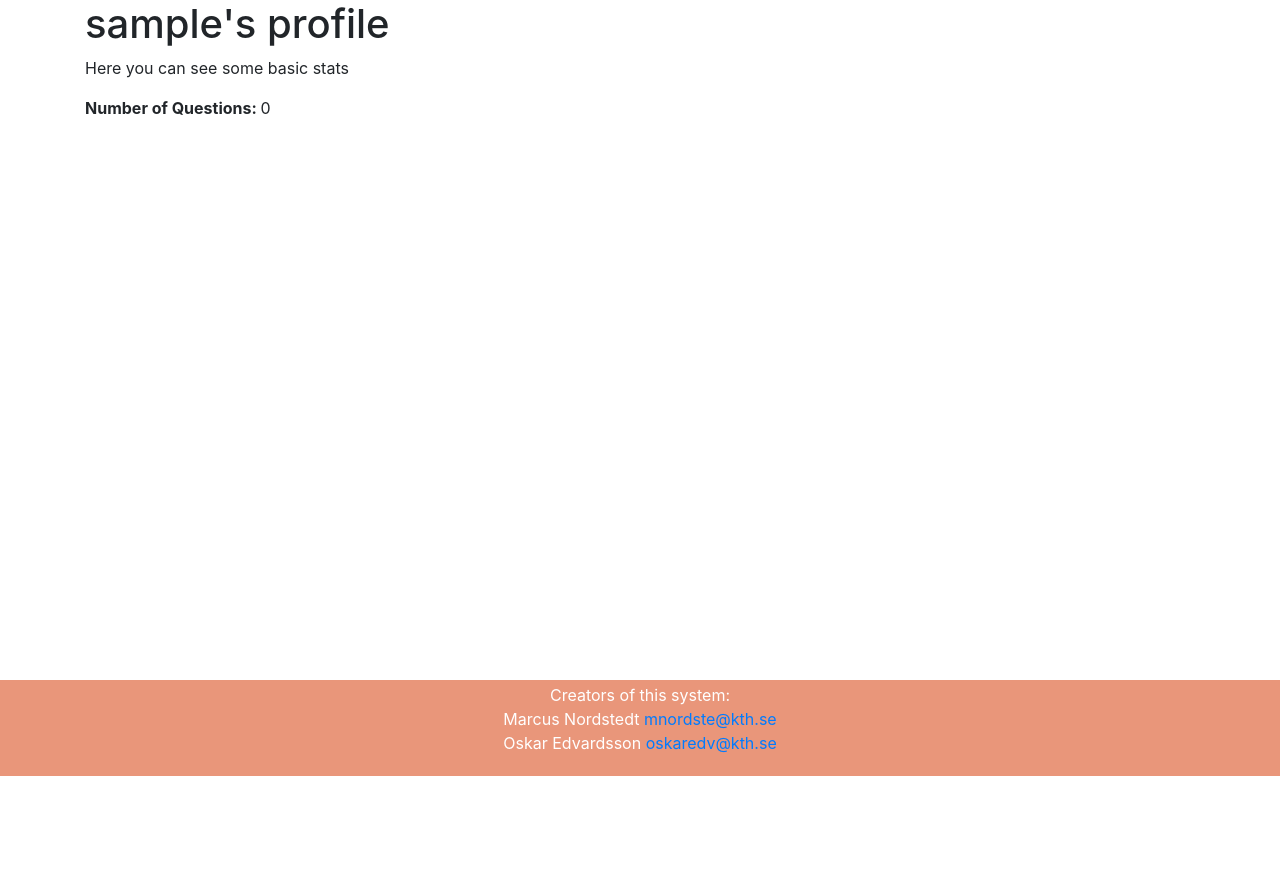
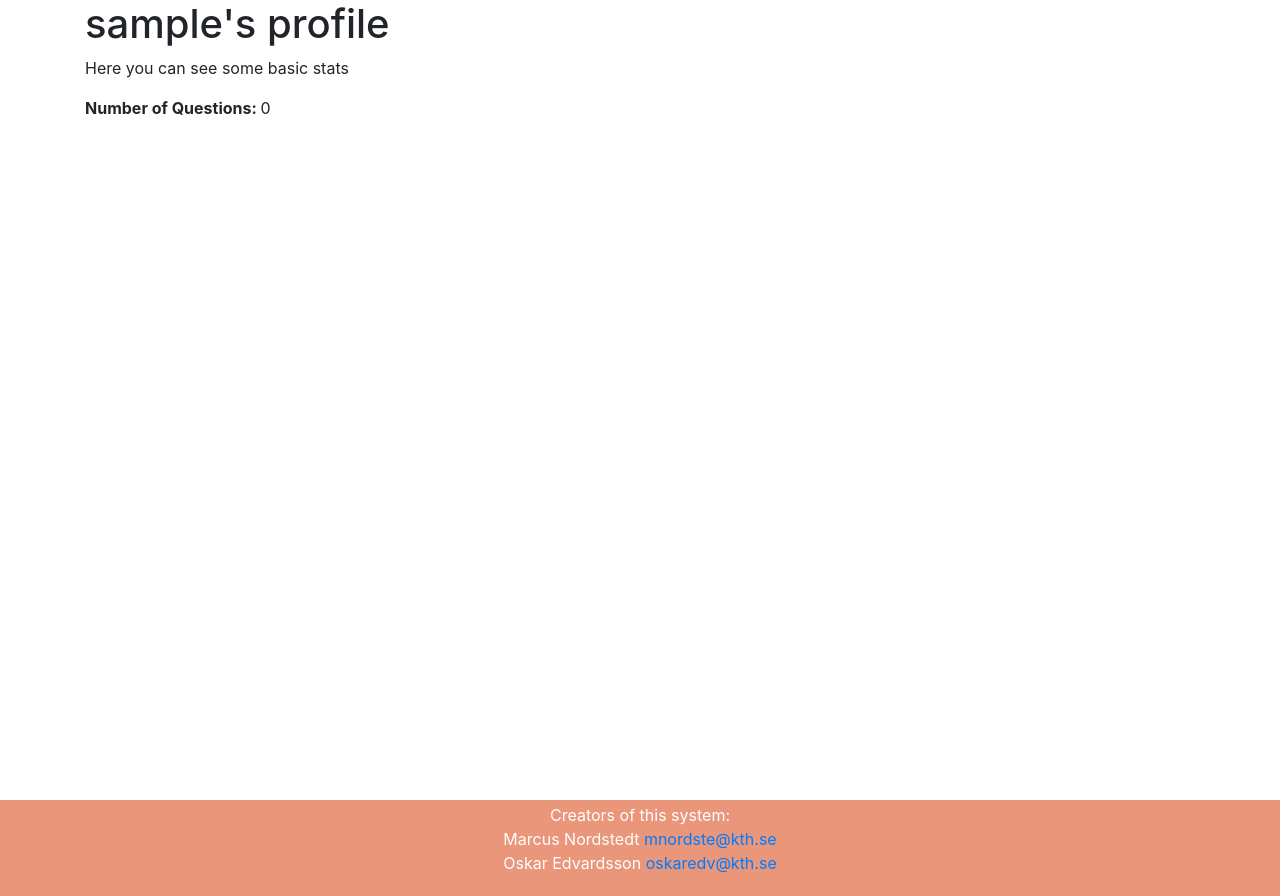
Before and after one commit to oskaredv/kex2021, a Django app: page /profile/ in a window 1280 px wide. Shown: the part 46-942 px from the top of the page. Before the commit the page ends 822 px from the top, so only its background shows below. Run offline with Django 3.2, Linux system fonts and the light colour scheme; the visitor is signed in with stand-in values (Sample User, id 1); data comes from the database, SQL or seed files in the repository.

Commit message:
changed vh to 100

```diff
--- a/templates/questions/viewprofile.html
+++ b/templates/questions/viewprofile.html
@@ -86,7 +86,7 @@ Here's your profile
     /* Height and width fallback for older browsers. */
     height: 100%;
     width: 100%;
-    height: 85vh;
+    height: 100vh;
 }
 
     img {
```
